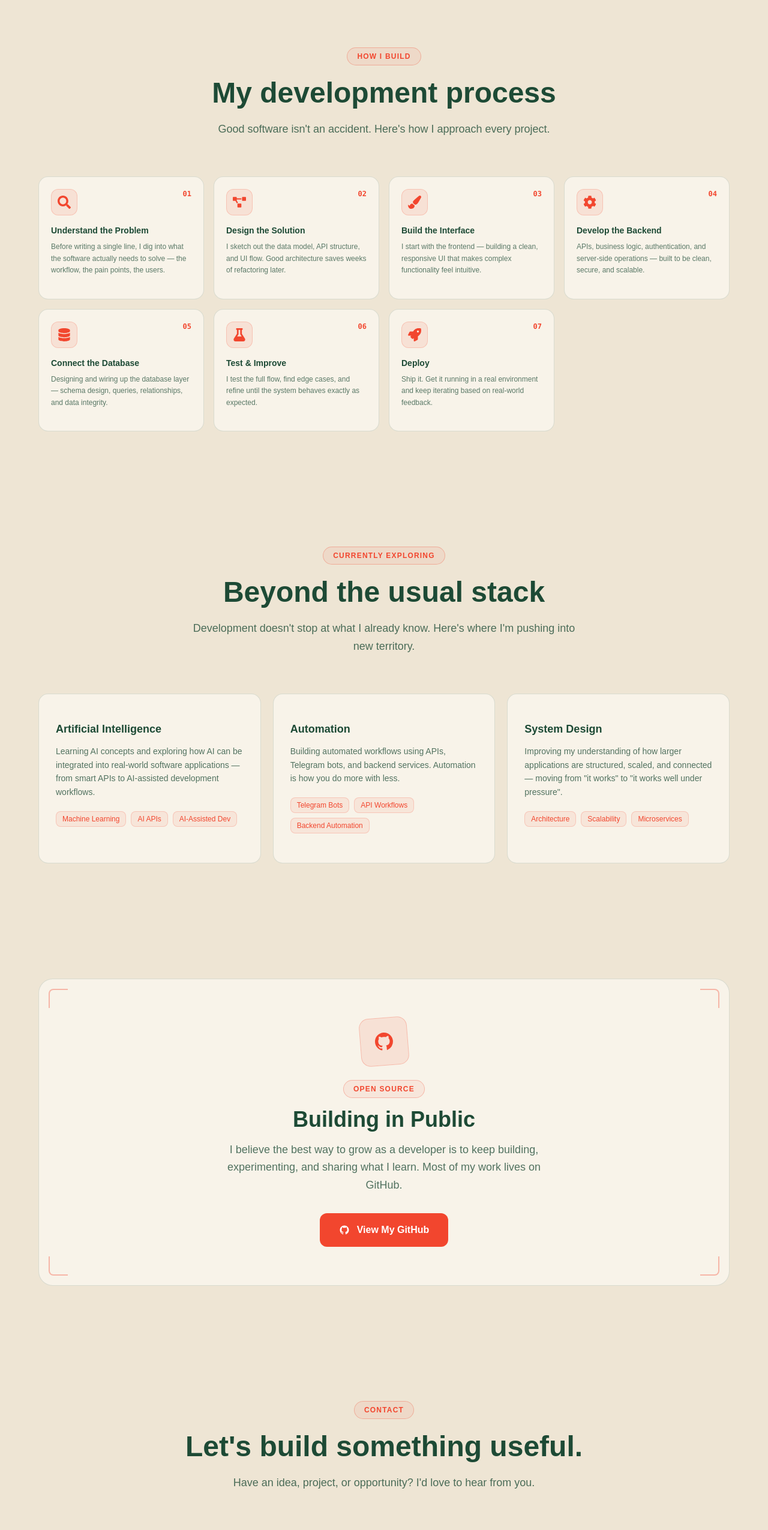
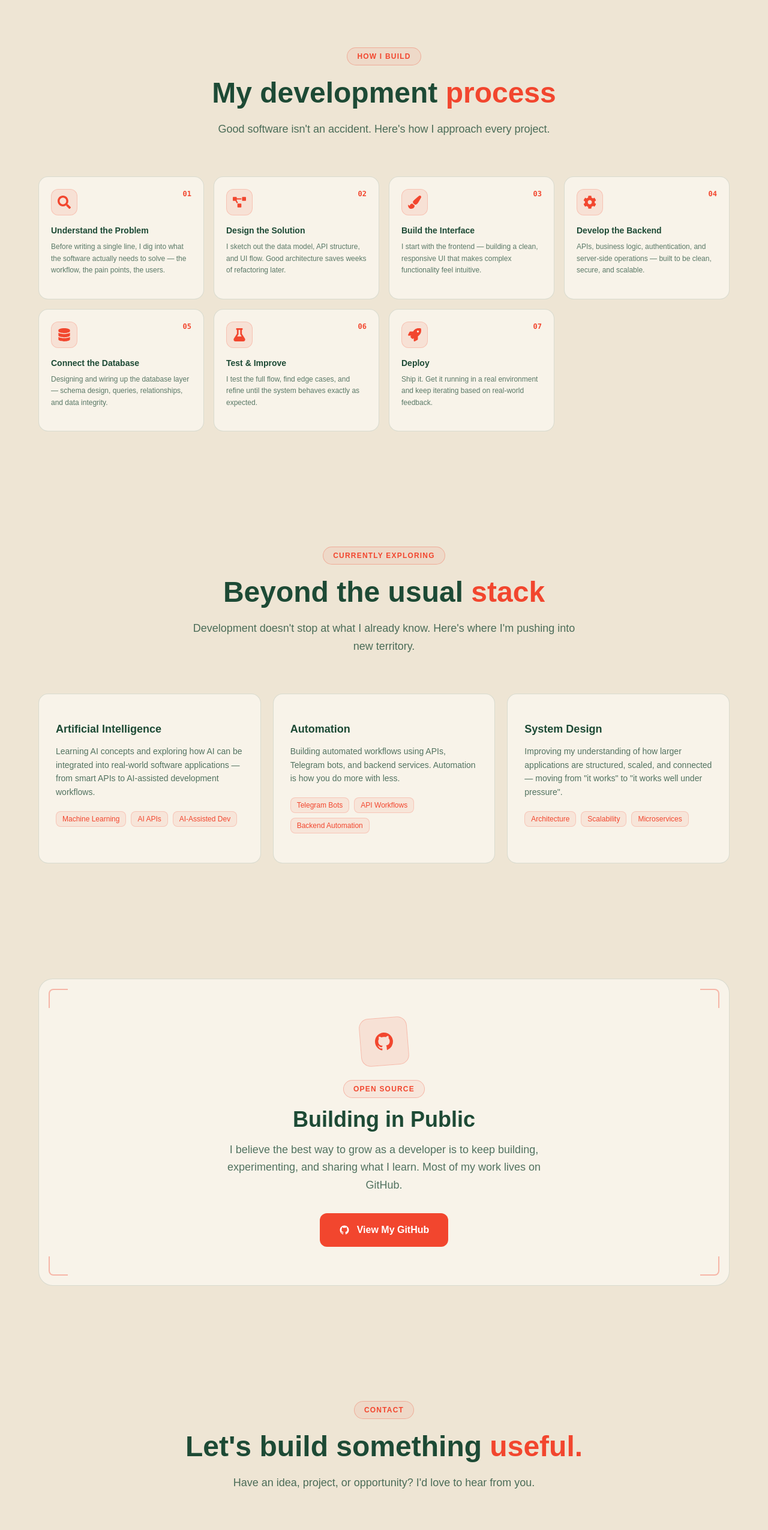
Before and after one commit to surameli/prtifolio-3, a React (Vite) app: page / in a window 1280 px wide. Shown: the part 6300-8850 px from the top of the page at 60% size. Built offline with nearby package versions, Linux system fonts and the light colour scheme.

Commit message:
add  contact colors

```diff
--- a/src/sections/Contact.jsx
+++ b/src/sections/Contact.jsx
@@ -65,9 +65,10 @@ const Contact = () => {
       <div className="container-custom relative">
         <SectionHeader
           eyebrow="Contact"
-          title="Let's build something useful."
+          title={<>Let's build something <span style={{ color: '#F2462E' }}>useful.</span></>}
           subtitle="Have an idea, project, or opportunity? I'd love to hear from you."
           tone="light"
+          titleClassName="text-5xl font-black"
         />
 
         <div className="grid lg:grid-cols-5 gap-10 lg:gap-16 max-w-5xl mx-auto">
--- a/src/sections/Exploring.jsx
+++ b/src/sections/Exploring.jsx
@@ -7,9 +7,10 @@ const Exploring = () => (
     <div className="container-custom relative">
       <SectionHeader
         eyebrow="Currently Exploring"
-        title="Beyond the usual stack"
+        title={<>Beyond the usual <span style={{ color: '#F2462E' }}>stack</span></>}
         subtitle="Development doesn't stop at what I already know. Here's where I'm pushing into new territory."
         tone="light"
+        titleClassName="text-5xl font-black"
       />
 
       <div className="grid md:grid-cols-3 gap-5">
--- a/src/sections/GitHub.jsx
+++ b/src/sections/GitHub.jsx
@@ -39,7 +39,7 @@ const GitHubSection = () => (
             </span>
           </div>
 
-          <h2 className="text-3xl md:text-4xl font-bold mb-4" style={{ color: '#1D4A35' }}>
+          <h2 className="text-3xl md:text-4xl  mb-4 font-black" style={{ color: '#1D4A35' }}>
             Building in Public
           </h2>
           <p className="text-base md:text-lg max-w-xl mx-auto mb-8 leading-relaxed" style={{ color: 'rgba(29,74,53,0.76)' }}>
--- a/src/sections/Process.jsx
+++ b/src/sections/Process.jsx
@@ -7,9 +7,10 @@ const Process = () => (
     <div className="container-custom">
       <SectionHeader
         eyebrow="How I Build"
-        title="My development process"
+        title={<>My development <span style={{ color: '#F2462E' }}>process</span></>}
         subtitle="Good software isn't an accident. Here's how I approach every project."
         tone="light"
+        titleClassName="text-5xl font-black"
       />
 
       <div className="grid grid-cols-2 md:grid-cols-3 lg:grid-cols-4 gap-4">
```
